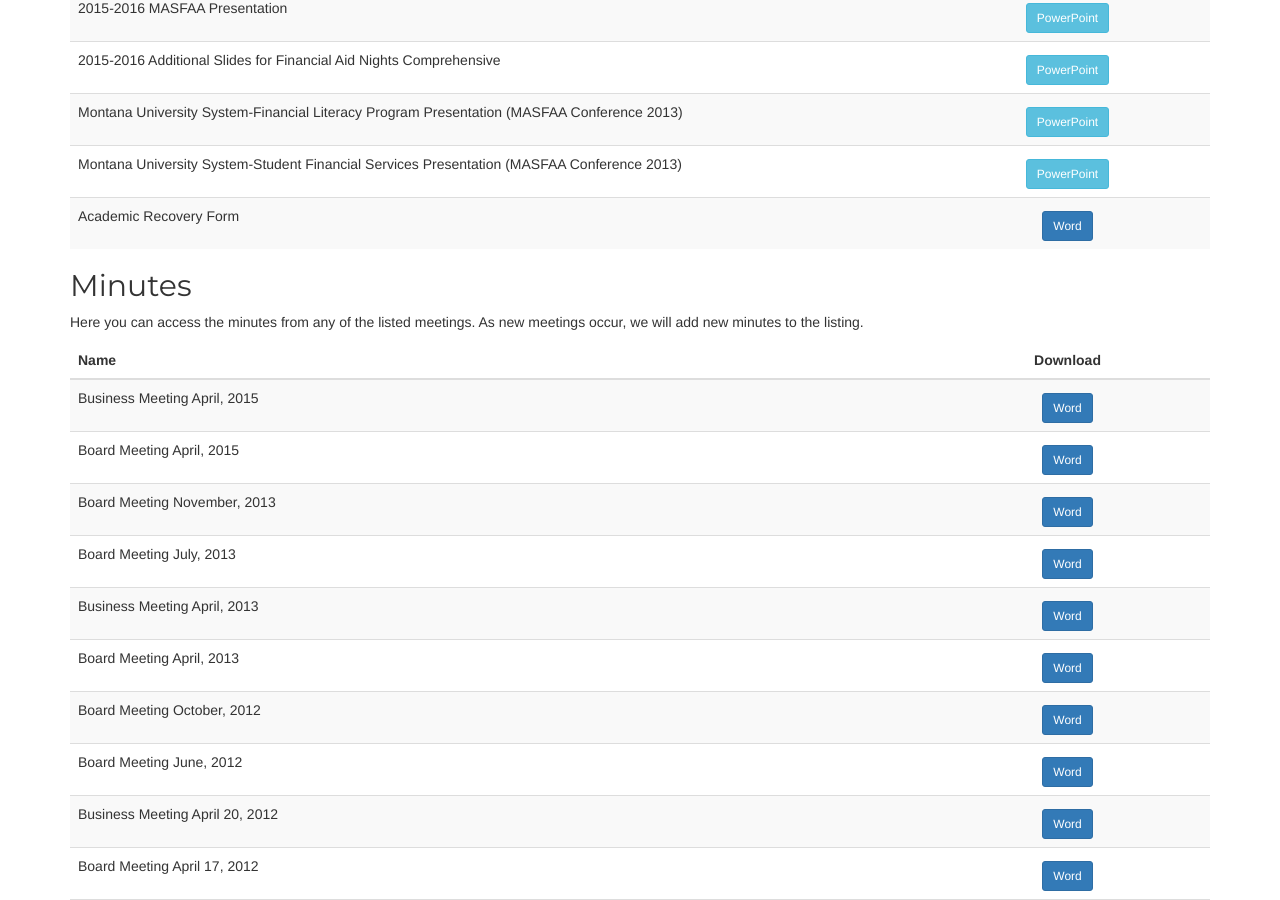
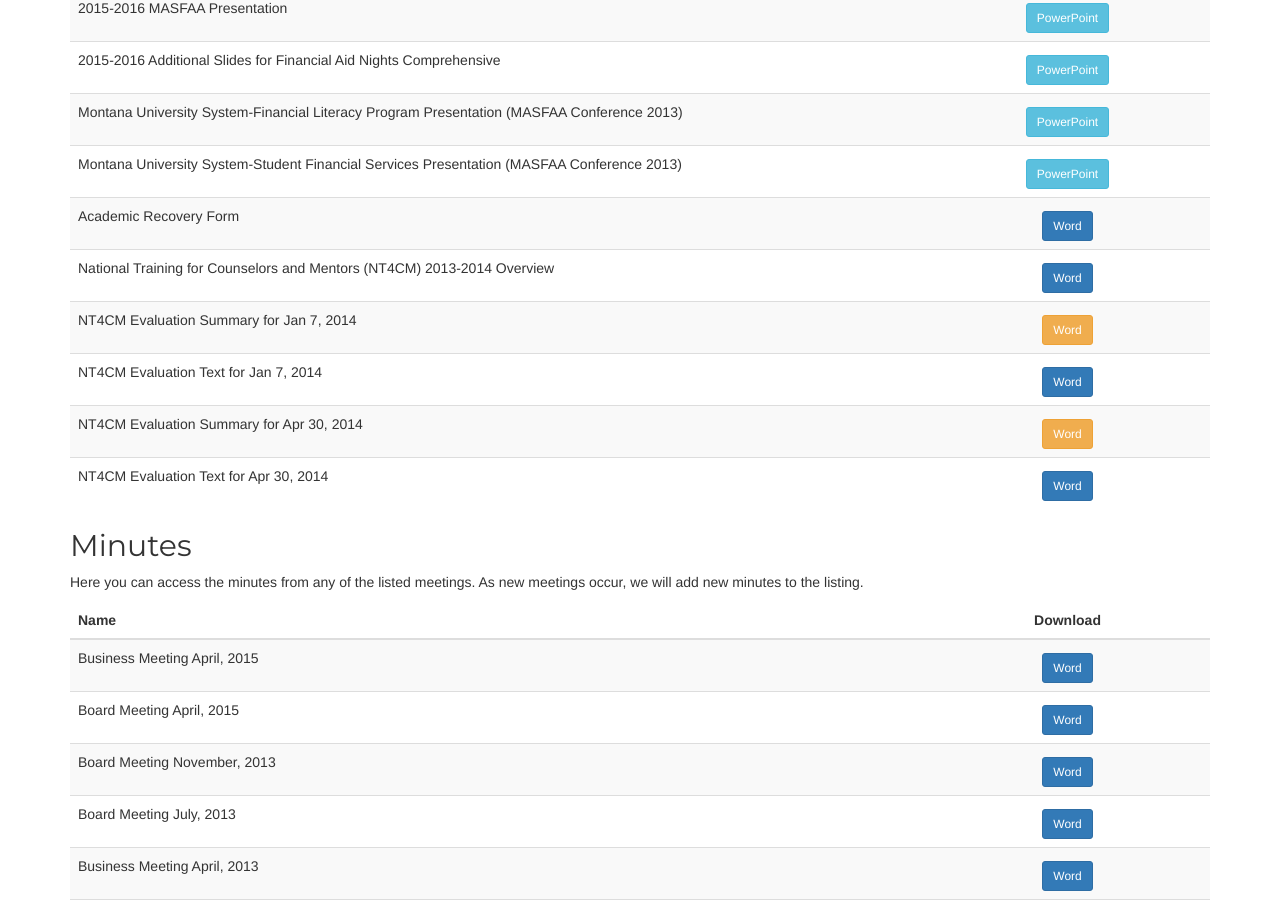
Before and after one commit to mhellwinkel/www.masfaaonline.org, a Jekyll site: the page built from documents/index.md, in a window 1280 px wide and 900 px high, scrolled down 1229 px. Built offline with Jekyll 4.4.1, drawn with Linux system fonts in a browser that asks for light colours; nearby versions of some CDN libraries.

Commit message:
Add docs for NT4CM
---------- Forwarded message ----------
From: "Wagner, Tina" <TWagner@carroll.edu>
Date: Aug 27, 2015 9:41 AM
Subject: update MASFAA website
To: "Scott Todorovich" <stodorovich@safmt.org>
Cc: "Erica Jones" <Erica.Jones@umwestern.edu>

Scott-

Can you please add this attachments to the Documents Page on MASFAA’s website-thank you.

```diff
--- a/documents/index.md
+++ b/documents/index.md
@@ -8,11 +8,12 @@ description: Documents
 {:pdf: .btn .btn-success .btn-sm}
 {:word: .btn .btn-primary .btn-sm}
 {:ppt: .btn .btn-info .btn-sm}
+{:xslx: .btn .btn-warning .btn-sm}
 
 ## Files
 
 Name                                                                                       | Download
------------------------------------------------------------------------------------------- | :--------------------------------------------------------------------------------------------------------------------------------------------------------------------------------:
+------------------------------------------------------------------------------------------ | :-------------------------------------------------------------------------------------------------------------------------------------:
 Communicating with 21st Century Students                                                   | [PDF](downloads/files/Communicating-with-21st-Century-Students.pdf){: pdf}
 Communicating with 21st Century Students (Resources)                                       | [PDF](downloads/files/Communicating-with-21st-Century-Students-Resources.pdf){: pdf}
 April 2015 NASFAA Federal Update                                                           | [PowerPoint](downloads/files/NASFAA-Federal-Update-April.pptx){: ppt}
@@ -34,6 +35,11 @@ MASFAA Hot Topics Spring 2013
 Montana University System-Financial Literacy Program Presentation (MASFAA Conference 2013) | [PowerPoint](downloads/files/MUS-Financial-Literacy-Program-MASFAA-Conf-Presentation-2013.ppt){: ppt}
 Montana University System-Student Financial Services Presentation (MASFAA Conference 2013) | [PowerPoint](downloads/files/MUS-Student-Fin-Services-MASFAA-Conf-Pres-2013.ppt){: ppt}
 Academic Recovery Form                                                                     | [Word](downloads/files/Academic-Recovery-Plan-form-F.doc){: word}
+National Training for Counselors and Mentors (NT4CM) 2013-2014 Overview                    | [Word](downloads/files/NT4CM-1314-Overview.docx){: word}
+NT4CM Evaluation Summary for Jan 7, 2014                                                   | [Word](downloads/files/NT4CM-Evaluation-Summary-010714.xlsx){: xslx}
+NT4CM Evaluation Text for Jan 7, 2014                                                      | [Word](downloads/files/NT4CM-Evaluation-Text-010714.docx){: word}
+NT4CM Evaluation Summary for Apr 30, 2014                                                  | [Word](downloads/files/NT4CM-Evaluation-Summary-043014.xlsx){: xslx}
+NT4CM Evaluation Text for Apr 30, 2014                                                     | [Word](downloads/files/NT4CM-Evaluation-Text-043014.docx){: word}
 {: .table .table-striped .documents-tables}
 
 ## Minutes
```
Also changed, not shown: 5 other files.
